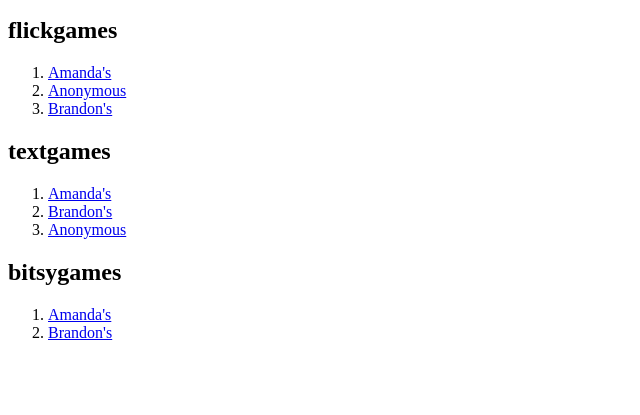
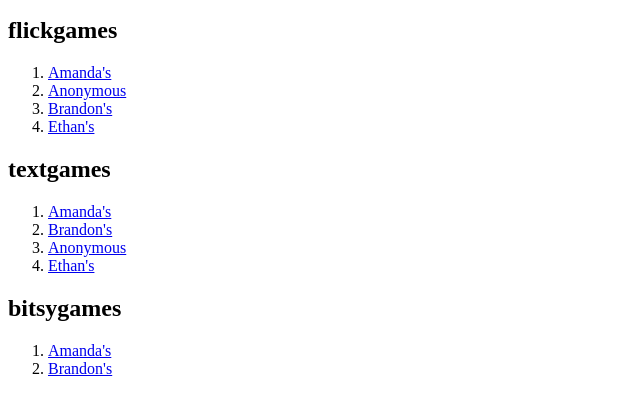
Before and after one commit to scholarslab/metagames, a plain HTML site: page index.html in a window 1280 px wide. Shown: the part 87-502 px from the top of the page, without its empty margins (0-640 px from the left). Drawn offline with Linux system fonts and the light colour scheme.

Commit message:
added mine!

```diff
--- a/index.html
+++ b/index.html
@@ -7,6 +7,7 @@
   <li><a href="https://scholarslab.github.io/metagames/flickgame-AV.html">Amanda's</a></li>
   <li><a href="https://scholarslab.github.io/metagames/welcome-to-slab.html">Anonymous</a></li>
   <li><a href="https://scholarslab.github.io/metagames/boaty.html">Brandon's</a></li>
+  <li><a href="https://scholarslab.github.io/metagames.mysterypizza_game.html">Ethan's</a></li>
 </ol>
 
 <h2>textgames</h2>
@@ -14,6 +15,7 @@
   <li><a href="https://scholarslab.github.io/metagames/textgame-AV.html">Amanda's</a></li>
   <li><a href="https://scholarslab.github.io/metagames/gone fishing.html">Brandon's</a></li>
   <li><a href="https://scholarslab.github.io/metagames/the-academy.html">Anonymous</a></li>
+  <li><a href="https://scholarslab.github.io/metagames/pizzatime_game.html">Ethan's</a></li>
 </ol>
 
 <h2>bitsygames</h2>
```
